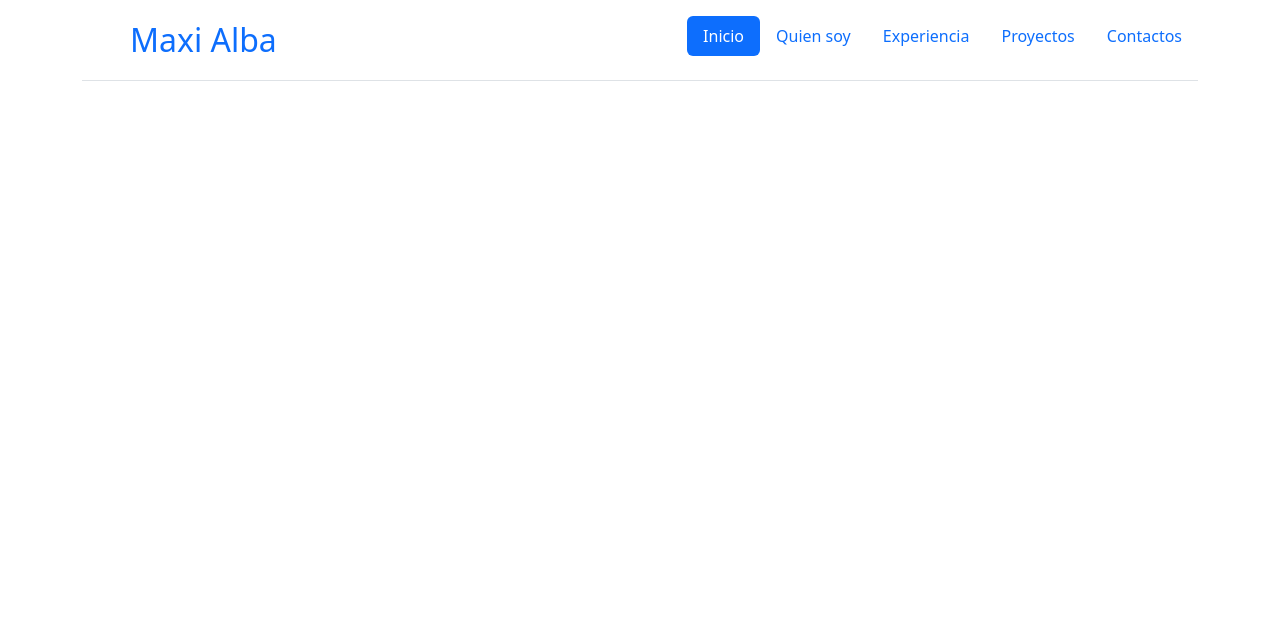
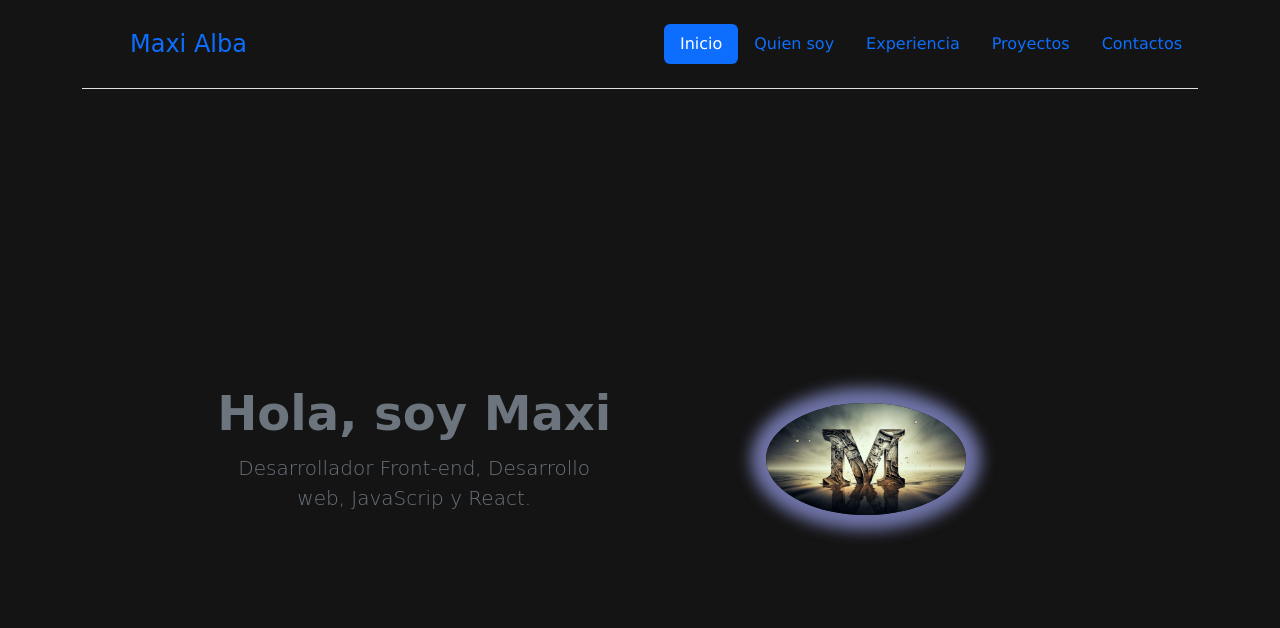
Before and after one commit to maximilianoalba/Pre-entrega-dos, a plain HTML site: page index.html in a window 1280 px wide. Drawn offline with Linux system fonts and the light colour scheme; a web font is replaced by a local one.

Commit message:
"modificacion letras"

```diff
--- a/css/style.css
+++ b/css/style.css
@@ -0,0 +1,18 @@
+body{
+    font-family: 'Croissant One', cursive;
+    background-color: rgb(20, 20, 20);
+    background-image: url(../assets/img/);
+}
+
+li{
+    font-family: Verdana, Geneva, Tahoma, sans-serif;
+}
+.main_contenedor{
+    padding: 15%;
+}
+
+img{
+    border-radius:50%;
+    box-shadow: 0px 0px 15px 15px rgb(111, 116, 167);
+    -webkit-box-shadow: 0px 0px 15px 15px rgb(111, 116, 167);
+}
--- a/index.html
+++ b/index.html
@@ -8,22 +8,22 @@
     <link rel="stylesheet" href="./css/style.css">
     <link rel="preconnect" href="https://fonts.googleapis.com">
     <link rel="preconnect" href="https://fonts.gstatic.com" crossorigin>
-    <link href="https://fonts.googleapis.com/css2?family=Oswald:wght@400;600&family=Roboto+Condensed:wght@700&family=Roboto:wght@700&display=swap" rel="stylesheet">
+    <link href="https://fonts.googleapis.com/css2?family=Croissant+One&family=Oswald:wght@300;400;500;600&family=Roboto+Condensed:wght@700&family=Roboto:wght@700&display=swap" rel="stylesheet">
     <link rel="stylesheet" href="./assets/icon/fontawesome-free-6.4.2-web/css/all.css">
     <title>MaxDevs</title>
 </head>
 <body>
-  <!-- contenedor_pincipal_inicio_pagina -->
+<!-- contenedor_pincipal_inicio_pagina -->
   <div class="container-fluid">
 
     <div class="container">
-      <!-- inicio_de_header -->
-      <header class="d-flex flex-wrap justify-content-center py-3 mb-4 border-bottom">
+<!-- inicio_de_header -->
+      <header class="d-flex flex-wrap justify-content-center py-4 mb-3 border-bottom  ">
         <a href="./assets/img/maxifoto.png" class="d-flex align-items-center mb-3 mb-md-0 me-md-auto link-body-emphasis text-decoration-none">
           <svg class="bi me-2" width="40" height="32"><use xlink:href="#bootstrap"></use></svg>
-          <span class="fs-2">Maxi Alba</span>
+          <span class="fs-4">Maxi Alba</span>
         </a>
-  <!-- nav_bar -->
+<!-- nav_bar -->
         <ul class="nav nav-pills">
           <li class="nav-item"><a href="#" class="nav-link active" aria-current="page">Inicio</a></li>
           <li class="nav-item"><a href="#" class="nav-link">Quien soy</a></li>
@@ -33,5 +33,26 @@
         </ul>
       </header>
     </div>
+    <!-- Main_principal_mas_logo -->
+      <main class="main_contenedor">
+        <div class="container col-xxl-8  text-secondary  py-5 mb-5 text-center ">
+          <div class="row flex-lg-row-reverse align-items-center g-5 py-5">
+            <div class="col-10 col-sm-8 col-lg-6">
+              <img src="./assets/img/letraM.png" class="d-block mx-lg-auto img-fluid " alt="letraM" width="200" height="100" loading="lazy">
+            </div>
+            <div class="col-lg-6">
+              <h1 class="display-5 fw-bold text-body-emphasis lh-1 mb-3">Hola, soy Maxi</h1>
+              <p class="lead">
+                Desarrollador Front-end, Desarrollo web, JavaScrip y React.
+              </p>
+
+            </div>
+          </div>
+        </div>
+      </main>
+
+      <footer>
+
+      </footer>
   </div>
 </html>
```
